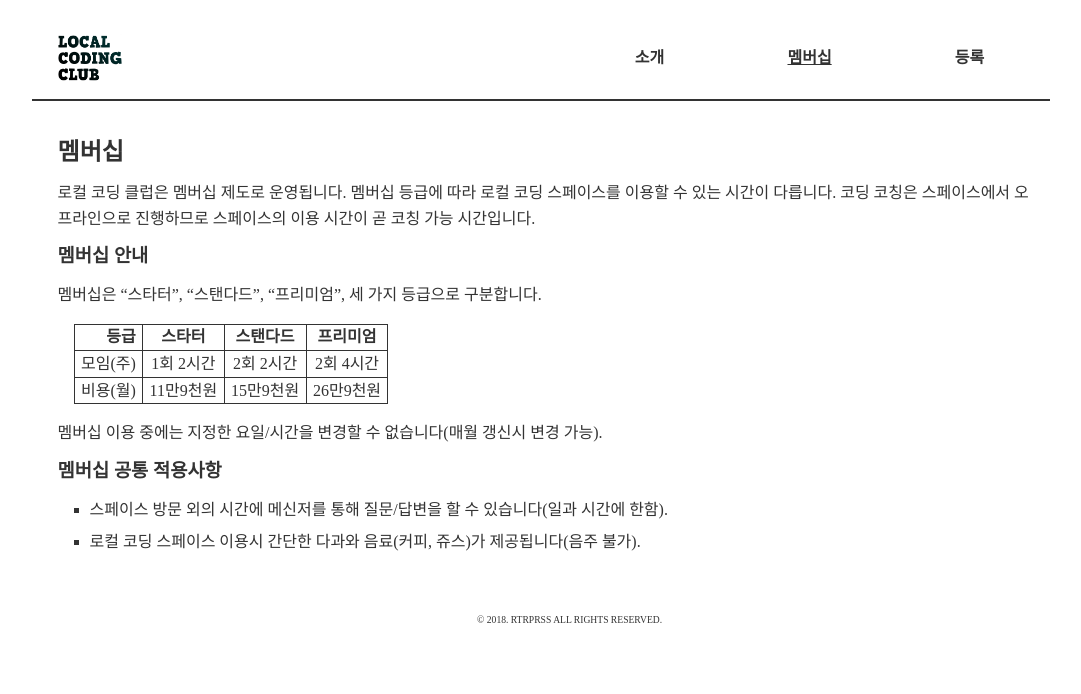
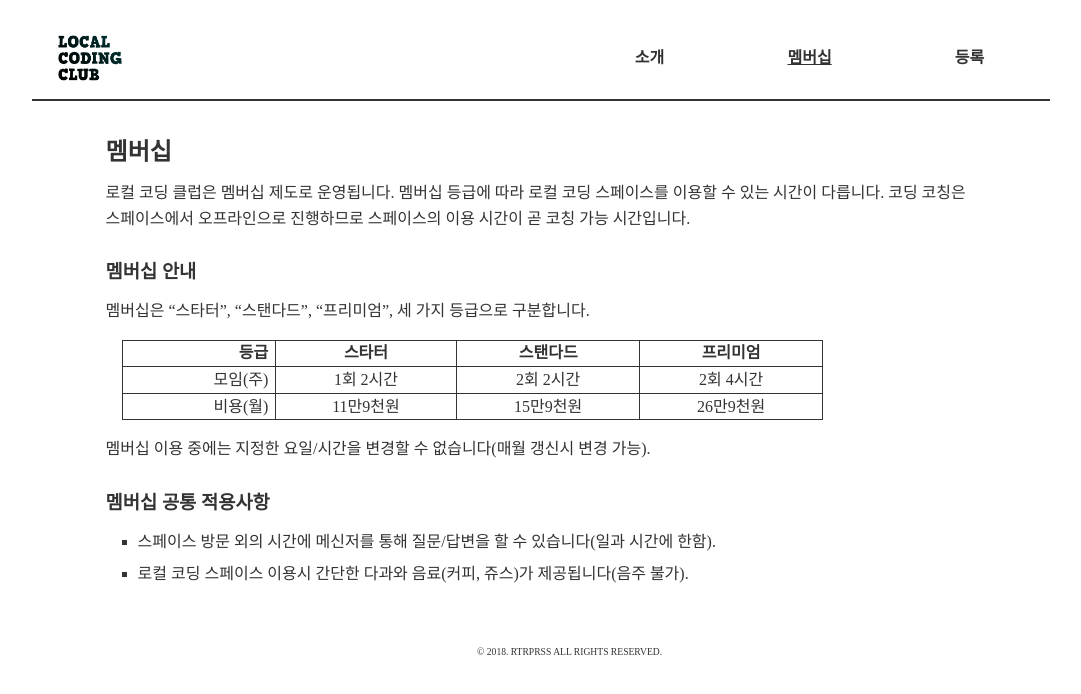
Before and after one commit to paikwiki/localcoding.club, a Jekyll site: the page built from membership.md, in a window 1280 px wide. Shown: the top 694 px of the page, without its empty margins (96-1177 px from the left). Built offline with Jekyll 4.4.1, drawn with Linux system fonts in a browser that asks for light colours; some web fonts are replaced.

Commit message:
Edit style for tablet

```diff
--- a/_sass/local-coding-club/_base.scss
+++ b/_sass/local-coding-club/_base.scss
@@ -127,6 +127,8 @@ img {
 
 table {
   margin-left: 1rem;
+  width: 80%;
+  max-width: 720px;
   tr {
     th,
     td {
--- a/_sass/local-coding-club/_layout.scss
+++ b/_sass/local-coding-club/_layout.scss
@@ -63,7 +63,7 @@
   .content-wrapper {
     padding: 0.6rem 0;
     @media all and (min-width: $deviceTablet) {
-      padding: 1.6rem 0;
+      padding: 1.6rem 3rem;
     }
     margin-bottom: 2rem;
     ul {
@@ -73,6 +73,12 @@
         list-style: square;
         line-height: 1.6;
       }
+    }
+    h2 {
+      margin-top: 2rem;
+    }
+    h3 {
+      margin-top: 1.8rem;
     }
   }
   .main-wrapper {
```
